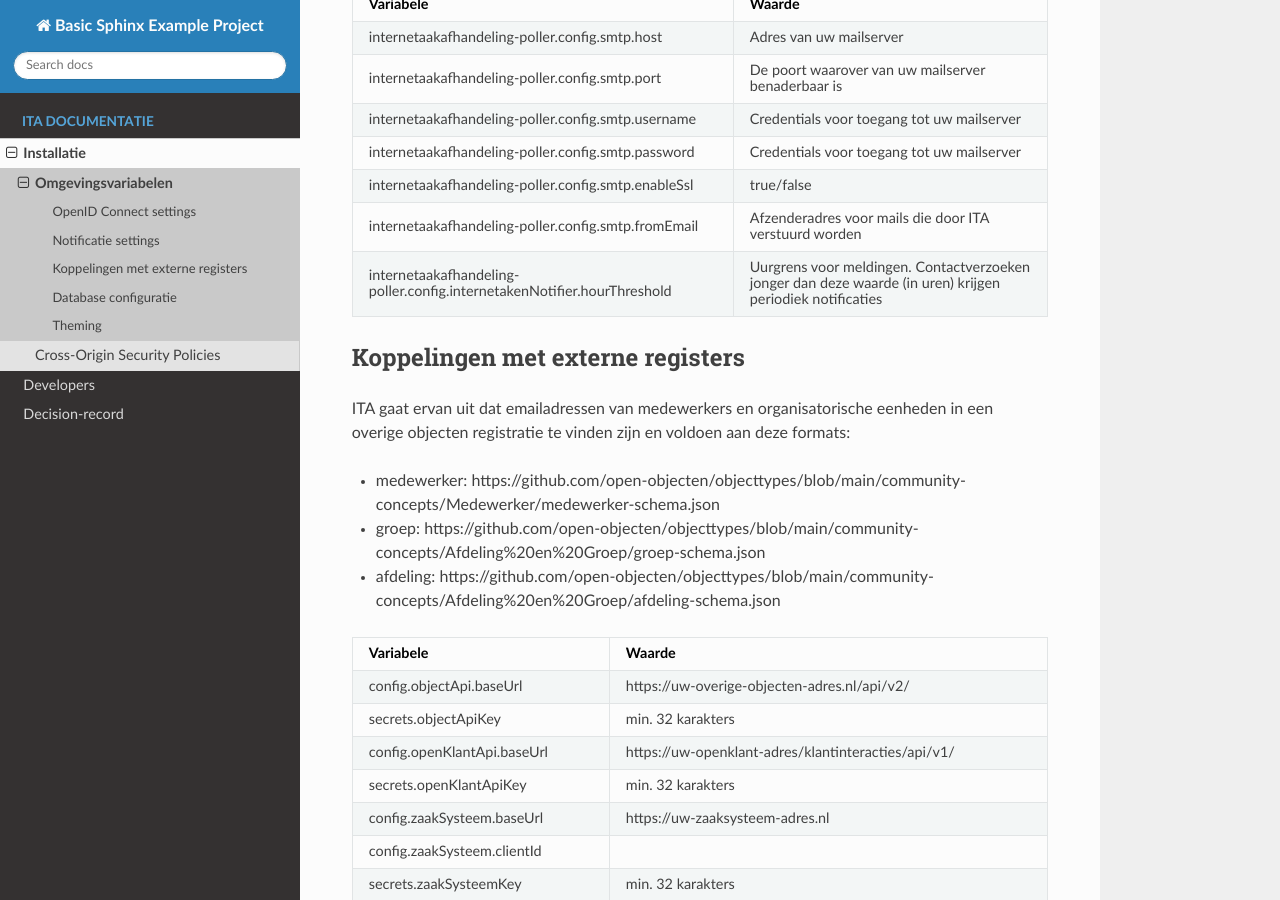
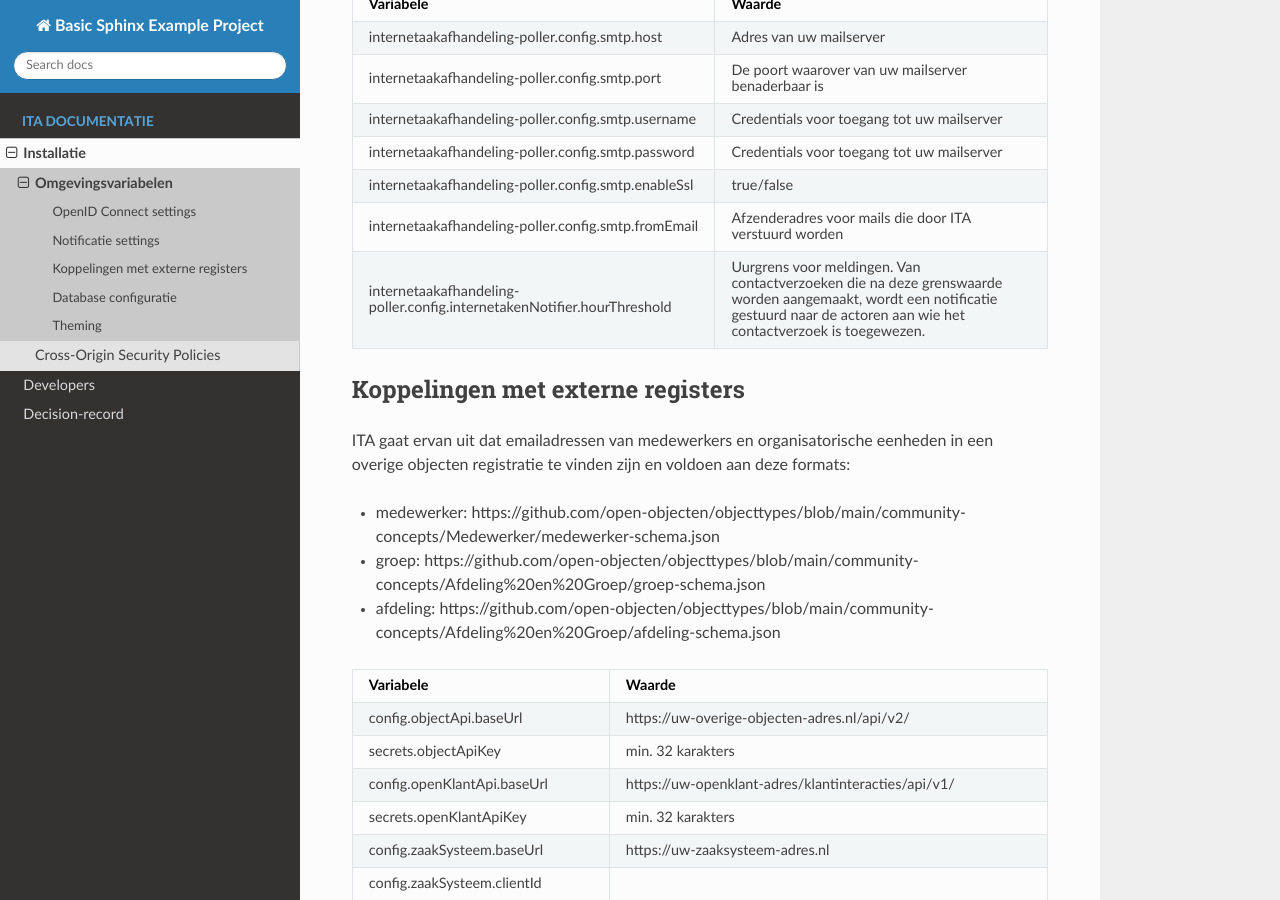
Before and after one commit to Interne-Taak-Afhandeling/.github, a Sphinx documentation site: the page built from docs/installation/configuratie.md, in a window 1280 px wide and 900 px high, scrolled down 873 px. Built offline with Sphinx 7.4.7 and the Read the Docs theme 3.1.0, drawn with Linux system fonts in a browser that asks for light colours; pages that are not in the unit, such as notebooks, are missing from menus.

Commit message:
Update configuratie.md
Bijwerken omschrijving hourThreshold, n.a.v. #28 / PC-1155

```diff
--- a/docs/installation/configuratie.md
+++ b/docs/installation/configuratie.md
@@ -26,7 +26,7 @@ Notificatie settings
 | internetaakafhandeling-poller.config.smtp.password        | Credentials voor toegang tot uw mailserver                                                               |
 | internetaakafhandeling-poller.config.smtp.enableSsl       | true/false                                                                                                |
 | internetaakafhandeling-poller.config.smtp.fromEmail       | Afzenderadres voor mails die door ITA verstuurd worden                                                   |
-| internetaakafhandeling-poller.config.internetakenNotifier.hourThreshold | Uurgrens voor meldingen. Contactverzoeken jonger dan deze waarde (in uren) krijgen periodiek notificaties |
+| internetaakafhandeling-poller.config.internetakenNotifier.hourThreshold | Uurgrens voor meldingen. Van contactverzoeken die na deze grenswaarde worden aangemaakt, wordt een notificatie gestuurd naar de actoren aan wie het contactverzoek is toegewezen.  |
 
 
 Koppelingen met externe registers
```
